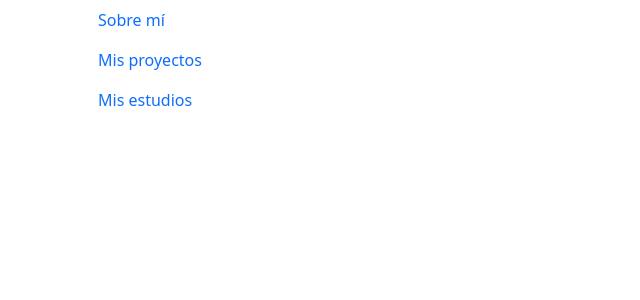
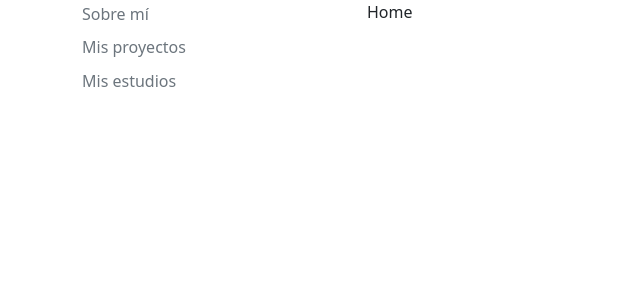
Before and after one commit to rubenevivancos/Portafolio, a React (Create React App) app in the folder client/: page / in a window 1280 px wide. Shown: the top 300 px of the page, without its empty margins (0-640 px from the left). Built offline with nearby package versions, Linux system fonts and the light colour scheme.

Commit message:
Creacion del componente SidebarMenu

```diff
--- a/client/src/Components/Home/home.js
+++ b/client/src/Components/Home/home.js
@@ -1,4 +1,5 @@
-import { Container, Row, Col, Nav } from 'react-bootstrap';
+import { Container, Row, Col } from 'react-bootstrap';
+import SidebarMenu from '../SidebarMenu/sideBarMenu';
 
 
 export default function Home() {
@@ -7,14 +8,10 @@ export default function Home() {
         <Container>
             <Row>
                 <Col sm={3}>
-                    <Nav className="flex-column">
-                        <Nav.Link href="#sobre-mi">Sobre mí</Nav.Link>
-                        <Nav.Link href="#mis-proyectos">Mis proyectos</Nav.Link>
-                        <Nav.Link href="#mis-estudios">Mis estudios</Nav.Link>
-                    </Nav>
+                    <SidebarMenu />
                 </Col>
                 <Col sm={9}>
-                    {/* Contenido de la página */}
+                    <p>Home</p>
                 </Col>
             </Row>
         </Container>
--- /dev/null
+++ b/client/src/Components/SidebarMenu/sideBarMenu.js
@@ -0,0 +1,55 @@
+import React, { useState } from 'react';
+import { Button } from 'react-bootstrap';
+//import { Nav } from 'react-bootstrap';
+
+
+function SidebarMenu() {
+
+  const [selectedItem, setSelectedItem] = useState(null);
+
+  const handleItemClick = (itemName) => {
+    setSelectedItem(itemName);
+  };
+
+
+  return (
+    <div className="flex-column">
+      <div className="d-block mb-2">
+        <Button
+            variant={selectedItem === 'sobre-mi' ? "primary" : "outline-secondary"}
+            className="p-0 border-0"
+            size="xs"
+            onClick={() => handleItemClick('sobre-mi')}>
+                Sobre mí
+        </Button>
+      </div>
+      <div className="d-block mb-2">
+        <Button
+            variant={selectedItem === 'mis-proyectos' ? "primary" : "outline-secondary"}
+            className="p-0 border-0"
+            size="xs"
+            onClick={() => handleItemClick('mis-proyectos')}>
+                Mis proyectos
+        </Button>
+      </div>
+      <div className="d-block mb-2">
+        <Button
+            variant={selectedItem === 'mis-estudios' ? "primary" : "outline-secondary"}
+            className="p-0 border-0"
+            size="xs"
+            onClick={() => handleItemClick('mis-estudios')}>
+                Mis estudios
+        </Button>
+      </div>
+    </div>
+    /*
+    <Nav className="flex-column">
+      <Nav.Link href="#sobre-mi">Sobre Mí</Nav.Link>
+      <Nav.Link href="#mis-proyectos">Mis Proyectos</Nav.Link>
+      <Nav.Link href="#mis-estudios">Mis Estudios</Nav.Link>
+    </Nav>
+    */
+  );
+}
+
+export default SidebarMenu;
```
